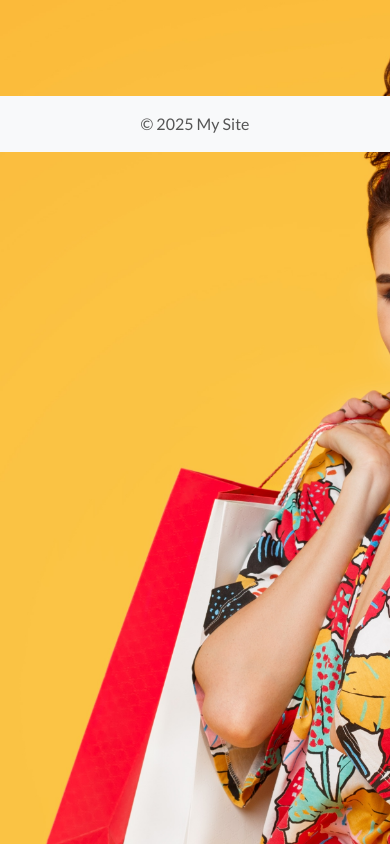
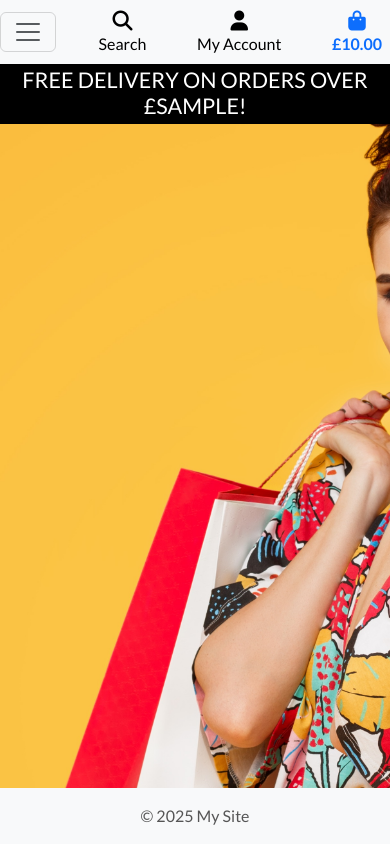
Before and after one commit to SamBailey6194/boutique_ado_v1, a Django app: template templates/base.html in a window 390 px wide. Run offline with Django 5.2, Linux system fonts and the light colour scheme; the template is opened without the code that fills it: most values are stand-ins (such as "Sample title", 1, 10 or a date in 2020); some libraries are stand-ins or nearby versions.

Commit message:
Add mobile header and main navbar

```diff
--- a/static/css/style.css
+++ b/static/css/style.css
@@ -58,6 +58,10 @@ body {
     border: 1px solid black !important;
 }
 
+.bg-black {
+    background: #000 !important;
+}
+
 /* -------------------------------- Media Queries */
 
 /* Slightly larger container on xl screens */
--- a/templates/base.html
+++ b/templates/base.html
@@ -32,7 +32,7 @@
     <title>{% block title %}Boutique Ado{% endblock %}</title>
 
   </head>
-  <body>
+  <body class="d-flex flex-column min-vh-100">
     <header class="container-fluid fixed-top bg-white">
         <div id="topnav" class="row bg-white pt-lg-2 d-none d-lg-flex">
             {# Logo #}
@@ -101,6 +101,20 @@
                 </ul>
             </div>
         </div>
+        <div class="row bg-white">
+            <nav class="navbar navbar-expand-lg bg-body-tertiary w-100">
+                <button class="navbar-toggler" type="button" data-bs-toggle="collapse" data-bs-target="#main-nav" aria-controls="main-nav" aria-expanded="false" aria-label="Toggle navigation">
+                    <span class="navbar-toggler-icon"></span>
+                </button>
+                {% include 'includes/mobile-top-header.html' %}
+                {% include 'includes/main-nav.html' %}
+            </nav>
+        </div>
+        <div id="delivery-banner" class="row text-center">
+            <div class="col bg-black text-white">
+                <h4 class="logo-font my-1">Free delivery on orders over £{{ free_shipping_threshold }}!</h4>
+            </div>
+        </div>
     </header>
 
     {% if messages %}
@@ -122,10 +136,12 @@
         {% endblock %}
     </main>
 
-    <footer class="bg-light py-3 mt-4 text-center">
-        {% block footer %}
-            © 2025 My Site
-        {% endblock %}
+    <footer class="bg-light py-3 mt-auto">
+        <div class="container text-center">
+            {% block footer %}
+                © 2025 My Site
+            {% endblock %}
+        </div>
     </footer>
 
     {% block postloadjs %}
--- /dev/null
+++ b/templates/includes/main-nav.html
@@ -0,0 +1,61 @@
+{# Main navigation collapse section #}
+<div class="collapse navbar-collapse" id="main-nav">
+    <ul class="navbar-nav w-auto mx-auto">
+
+        {# All Products dropdown #}
+        <li class="nav-item dropdown">
+            <a class="logo-font fw-bold nav-link text-black me-5" href="#" id="all-products-link"
+               data-bs-toggle="dropdown" aria-expanded="false">
+                All Products
+            </a>
+            <ul class="dropdown-menu border-0" aria-labelledby="all-products-link">
+                <li><a href="" class="dropdown-item">By Price</a></li>
+                <li><a href="" class="dropdown-item">By Rating</a></li>
+                <li><a href="" class="dropdown-item">By Category</a></li>
+                <li><a href="" class="dropdown-item">All Products</a></li>
+            </ul>
+        </li>
+
+        {# Clothing dropdown #}
+        <li class="nav-item dropdown">
+            <a class="logo-font fw-bold nav-link text-black me-5" href="#" id="clothing-link"
+               data-bs-toggle="dropdown" aria-expanded="false">
+                Clothing
+            </a>
+            <ul class="dropdown-menu border-0" aria-labelledby="clothing-link">
+                <li><a href="" class="dropdown-item">Activewear &amp; Essentials</a></li>
+                <li><a href="" class="dropdown-item">Jeans</a></li>
+                <li><a href="" class="dropdown-item">Shirts</a></li>
+                <li><a href="" class="dropdown-item">All Clothing</a></li>
+            </ul>
+        </li>
+
+        {# Homeware dropdown #}
+        <li class="nav-item dropdown">
+            <a class="logo-font fw-bold nav-link text-black me-5" href="#" id="homeware-link"
+               data-bs-toggle="dropdown" aria-expanded="false">
+                Homeware
+            </a>
+            <ul class="dropdown-menu border-0" aria-labelledby="homeware-link">
+                <li><a href="" class="dropdown-item">Bed &amp; Bath</a></li>
+                <li><a href="" class="dropdown-item">Kitchen &amp; Dining</a></li>
+                <li><a href="" class="dropdown-item">All Homeware</a></li>
+            </ul>
+        </li>
+
+        {# Special Offers dropdown #}
+        <li class="nav-item dropdown">
+            <a class="logo-font fw-bold nav-link text-black" href="#" id="specials-link"
+               data-bs-toggle="dropdown" aria-expanded="false">
+                Special Offers
+            </a>
+            <ul class="dropdown-menu border-0" aria-labelledby="specials-link">
+                <li><a href="" class="dropdown-item">New Arrivals</a></li>
+                <li><a href="" class="dropdown-item">Deals</a></li>
+                <li><a href="" class="dropdown-item">Clearance</a></li>
+                <li><a href="" class="dropdown-item">All Specials</a></li>
+            </ul>
+        </li>
+
+    </ul>
+</div>
--- /dev/null
+++ b/templates/includes/mobile-top-header.html
@@ -0,0 +1,61 @@
+{# Mobile search dropdown #}
+<li class="list-inline-item">
+    <a class="text-black nav-link d-block d-lg-none" href="#" id="mobile-search"
+       data-bs-toggle="dropdown" aria-expanded="false">
+        <div class="text-center">
+            <div><i class="fas fa-search fa-lg"></i></div>
+            <p class="my-0">Search</p>
+        </div>
+    </a>
+    <div class="dropdown-menu border-0 w-100 p-3 rounded-0 my-0" aria-labelledby="mobile-search">
+        <form class="form" method="GET" action="">
+            <div class="input-group w-100">
+                <input class="form-control border border-black rounded-0" type="text" name="q" placeholder="Search our site">
+                <button class="btn btn-black border border-black rounded-0" type="submit">
+                    <span class="icon"><i class="fas fa-search"></i></span>
+                </button>
+            </div>
+        </form>
+    </div>
+</li>
+
+{# Mobile account dropdown #}
+<li class="list-inline-item dropdown">
+    <a class="text-black nav-link d-block d-lg-none" href="#" id="user-options"
+       data-bs-toggle="dropdown" aria-expanded="false">
+        <div class="text-center">
+            <div><i class="fas fa-user fa-lg"></i></div>
+            <p class="my-0">My Account</p>
+        </div>
+    </a>
+    <ul class="dropdown-menu border-0" aria-labelledby="user-options">
+        {# If the user is logged in #}
+        {% if request.user.is_authenticated %}
+            {% if request.user.is_superuser %}
+                <li><a href="{% url 'account_logout' %}" class="dropdown-item">Product Management</a></li>
+            {% endif %}
+            <li><a href="" class="dropdown-item">My Profile</a></li>
+            <li><a href="{% url 'account_logout' %}" class="dropdown-item">Logout</a></li>
+        {% else %}
+            {# If the user is not logged in #}
+            <li><a href="{% url 'account_signup' %}" class="dropdown-item">Register</a></li>
+            <li><a href="{% url 'account_login' %}" class="dropdown-item">Login</a></li>
+        {% endif %}
+    </ul>
+</li>
+
+{# Mobile shopping bag/cart link #}
+<li class="list-inline-item">
+    <a class="nav-link d-block d-lg-none {% if grand_total %}text-primary fw-bold{% else %}text-black{% endif %}" href="">
+        <div class="text-center">
+            <div><i class="fas fa-shopping-bag fa-lg"></i></div>
+            <p class="my-0">
+                {% if grand_total %}
+                    £{{ grand_total|floatformat:2 }}
+                {% else %}
+                    £0.00
+                {% endif %}
+            </p>
+        </div>
+    </a>
+</li>
```
